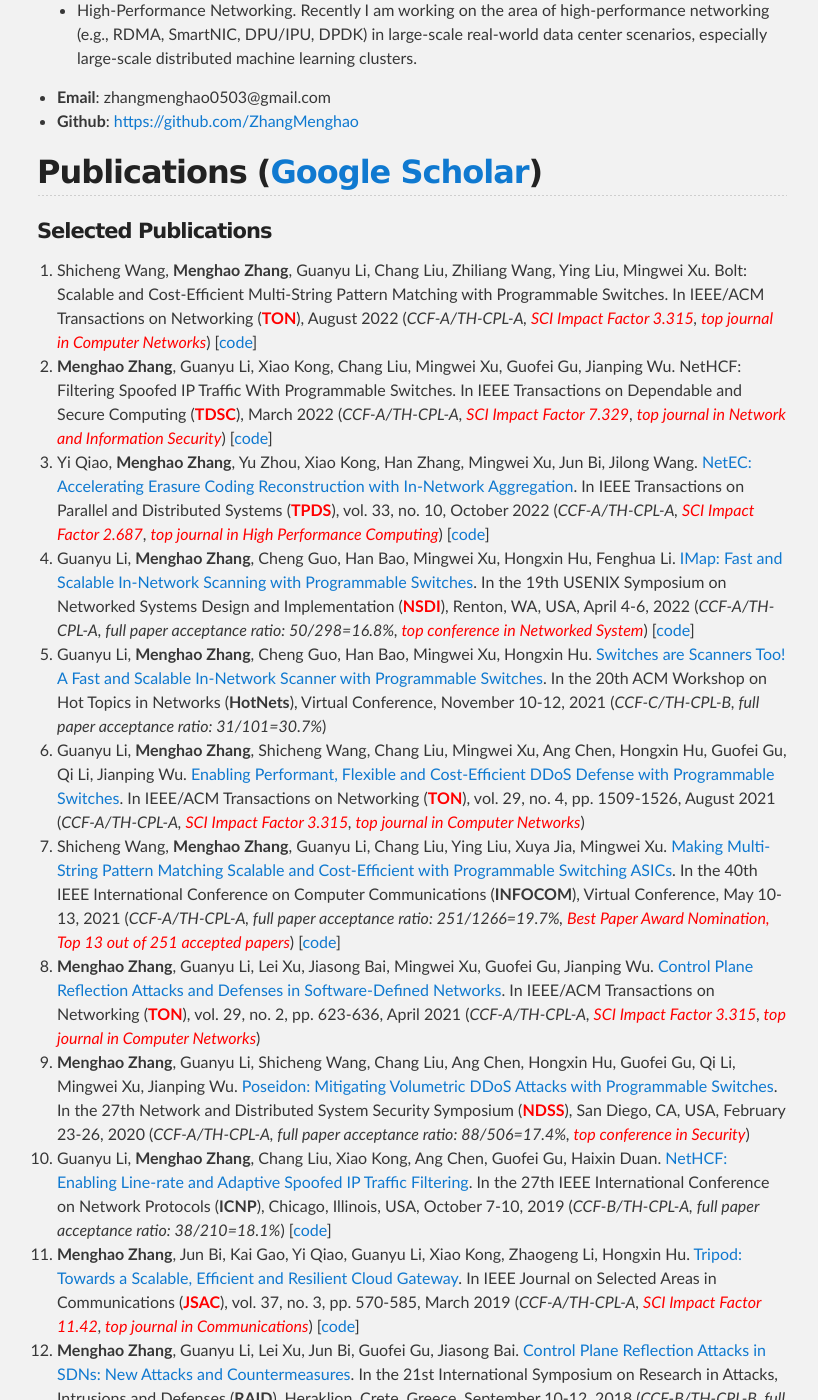
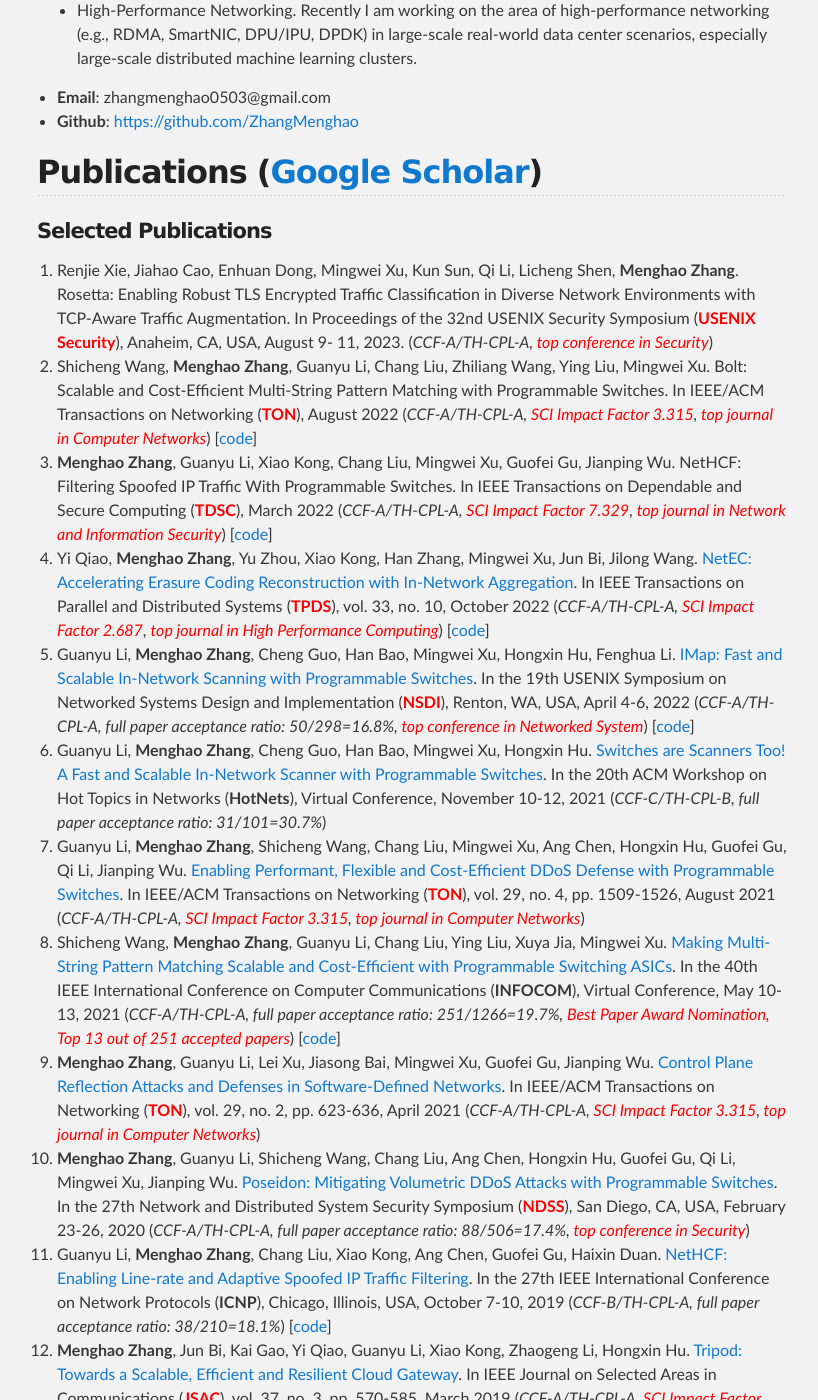
Before and after one commit to zhangmenghao/zhangmenghao.github.io, a Jekyll site: the page built from index.md, in a window 1280 px wide and 1400 px high, scrolled down 945 px. Shown: the whole window, without its empty margins (228-1046 px from the left). Built offline with Jekyll 4.4.1, drawn with Linux system fonts in a browser that asks for light colours; some of the changed text lies outside the part shown.

Commit message:
Update publications

```diff
--- a/index.md
+++ b/index.md
@@ -24,6 +24,7 @@
 ## Publications ([Google Scholar](https://scholar.google.com/citations?user=fv-p85gAAAAJ&hl=zh-CN))
 <!-- (* indicates that I am the corresponding author) -->
 #### Selected Publications
+13. Renjie Xie, Jiahao Cao, Enhuan Dong, Mingwei Xu, Kun Sun, Qi Li, Licheng Shen, __Menghao Zhang__. Rosetta: Enabling Robust TLS Encrypted Traffic Classification in Diverse Network Environments with TCP-Aware Traffic Augmentation. In Proceedings of the 32nd USENIX Security Symposium (**<font color='red'>USENIX Security</font>**), Anaheim, CA, USA, August 9- 11, 2023. (*CCF-A/TH-CPL-A, <font color='red'>top conference in Security</font>*)
 12. Shicheng Wang, __Menghao Zhang__, Guanyu Li, Chang Liu, Zhiliang Wang, Ying Liu, Mingwei Xu.
 Bolt: Scalable and Cost-Efficient Multi-String Pattern Matching with Programmable Switches.
 In IEEE/ACM Transactions on Networking (**<font color='red'>TON</font>**), August 2022 (*CCF-A/TH-CPL-A, <font color='red'>SCI Impact Factor 3.315</font>, <font color='red'>top journal in Computer Networks</font>*) [[code](https://github.com/wangshicheng1225/BOLT-v2)]
@@ -62,6 +63,7 @@
 In the 21st International Symposium on Research in Attacks, Intrusions and Defenses (**RAID**), Heraklion, Crete, Greece, September 10-12, 2018 (*CCF-B/TH-CPL-B, full paper acceptance ratio: 32/145=22.1%*)
 
 #### Others
+11. Yichi Xu, Guanyu Li, Jiamin Cao, __Menghao Zhang__, Ying Liu, Mingwei Xu. HyperClassifier: Accurate, Extensible and Scalable Traffic Classification with Programmable Switches. In IEEE International Conference on Communication (ICC), Rome, Italy, May 28-June 01, 2023 (CCF-C/TH-CPL-B)
 10. Xiao Kong, Naijia Liu, __Menghao Zhang__, Mingwei Xu.
 Analysis of online college teaching data before and after the COVID-19 epidemic.
 <!-- COVID-19疫情前后高校在线教学数据分析 (./papers/COVID_19疫情前后高校在线教学数据分析.pdf)-->
```
